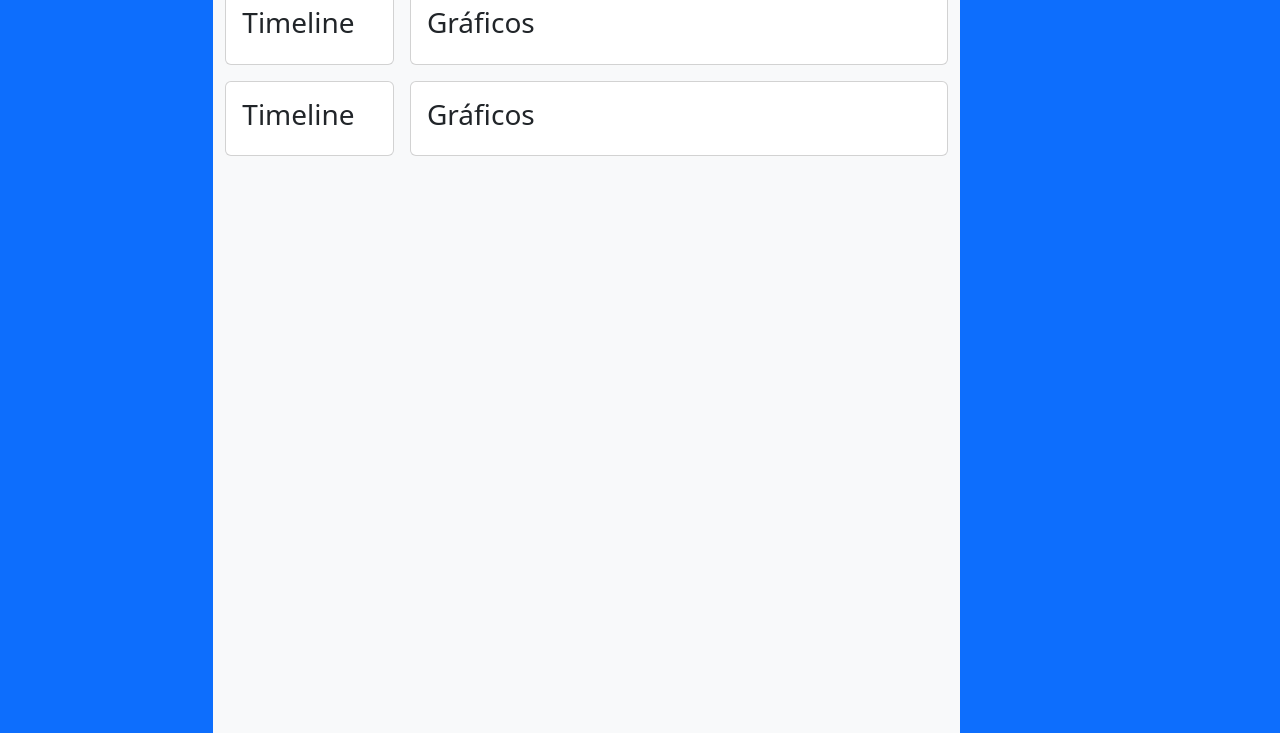
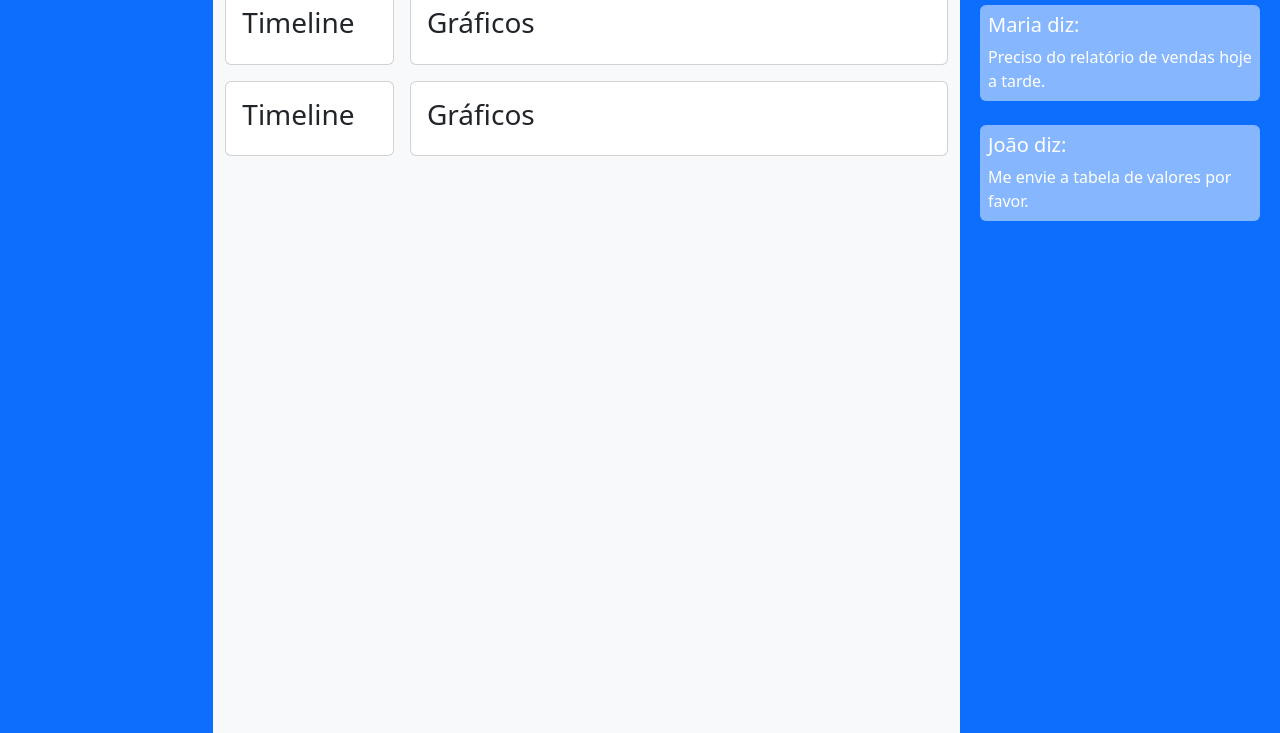
Before and after one commit to brunoolympioferreira/BootStrap-Elias_Ribeiro, a plain HTML site: page Secao_11/Aula_01/index.html in a window 1280 px wide. Shown: the part 67-800 px from the top of the page. Drawn offline with nearby package versions, Linux system fonts and the light colour scheme.

Commit message:
Secao 11 -> Notificacoes

```diff
--- a/Secao_11/Aula_01/index.html
+++ b/Secao_11/Aula_01/index.html
@@ -5,14 +5,16 @@
     <meta charset="UTF-8">
     <meta http-equiv="X-UA-Compatible" content="IE=edge">
     <meta name="viewport" content="width=device-width, initial-scale=1.0">
-    <title>Projeto DashBoard - Aula Menu Lateral</title>
+    <title>Projeto DashBoard - Aula Notificacao</title>
     <!-- CSS only -->
     <link href="https://cdn.jsdelivr.net/npm/bootstrap@5.2.3/dist/css/bootstrap.min.css" rel="stylesheet"
         integrity="sha384-rbsA2VBKQhggwzxH7pPCaAqO46MgnOM80zW1RWuH61DGLwZJEdK2Kadq2F9CUG65" crossorigin="anonymous">
 
     <link rel="stylesheet" href="https://cdn.jsdelivr.net/npm/bootstrap-icons@1.5.0/font/bootstrap-icons.css" />
-    <style>
-
+    <style type="text/css">
+        .bg-white-50 {
+            background-color: rgba(255, 255, 255, 0.5);
+        }
     </style>
 </head>
 
@@ -64,8 +66,16 @@
                     </div>
                 </div>
             </div>
-            <div class="col-3 bg-primary text-white vh-100">
-                Notificações
+            <div class="d-none d-xl-block col-3 bg-primary text-white vh-100 pt-4">
+                <h1 class="lead text-center">Notificações</h1>
+                <div class="mt-4 mx-2 bg-white-50 p-2 rounded">
+                    <h5>Maria diz:</h5>
+                    <p class="mb-0">Preciso do relatório de vendas hoje a tarde.</p>
+                </div>
+                <div class="mt-4 mx-2 bg-white-50 p-2 rounded">
+                    <h5>João diz:</h5>
+                    <p class="mb-0">Me envie a tabela de valores por favor.</p>
+                </div>
             </div>
         </div>
     </div>
```
